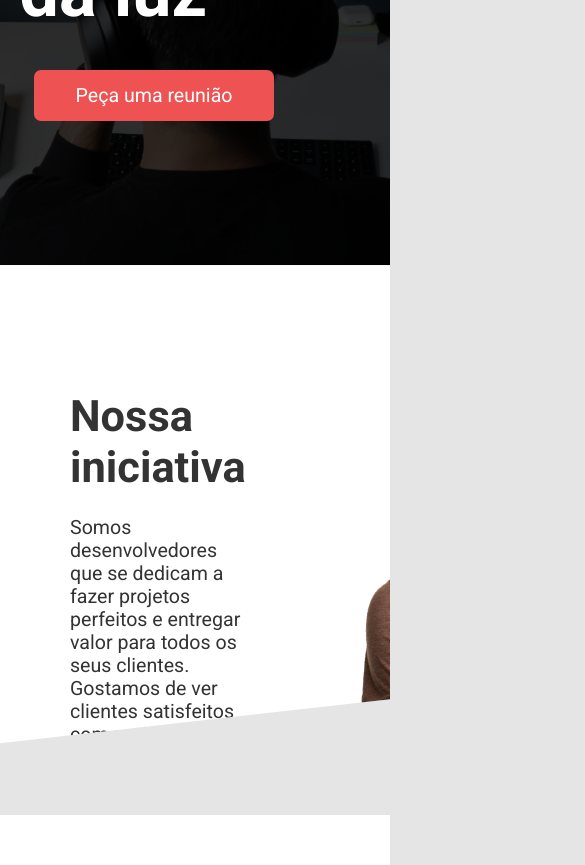
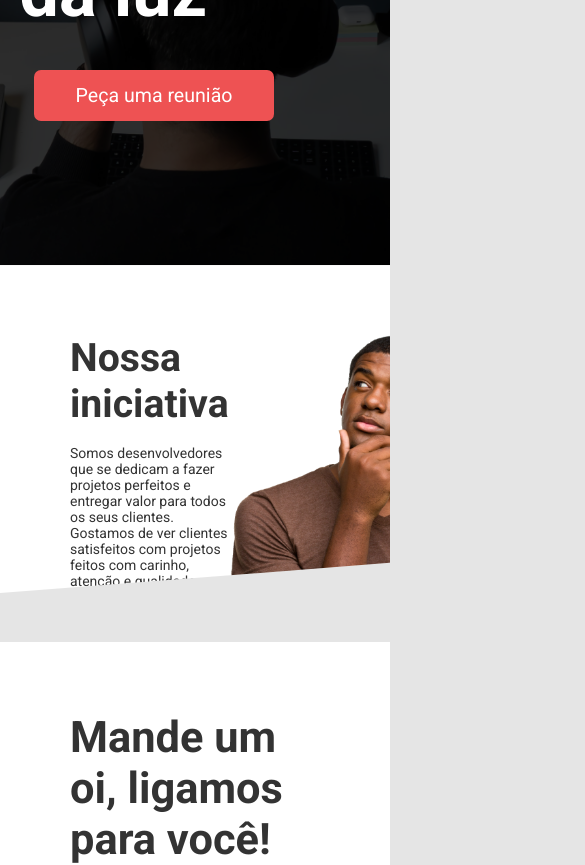
Before and after one commit to aleffreitas/Desafio-Front-end, a React (Create React App) app: page / in a window 390 px wide. Shown: the part 579-1444 px from the top of the page, 585 px wide, since content can reach past the window. Built offline with nearby package versions, Linux system fonts and the light colour scheme.

Commit message:
Iniciado responsivo

```diff
--- a/src/components/Banner/styles.js
+++ b/src/components/Banner/styles.js
@@ -48,4 +48,5 @@ export const Content = styled.div`
 
         }
     }
+
 `;
--- a/src/components/Description/index.js
+++ b/src/components/Description/index.js
@@ -10,7 +10,7 @@ export function Description() {
                     <h1>Nossa iniciativa</h1>
                     <p>Somos desenvolvedores que se dedicam a fazer projetos perfeitos e entregar valor para todos os seus clientes. Gostamos de ver clientes satisfeitos com projetos feitos com carinho, atenção e qualidade altíssima.</p>
                 </div>
-                <div>
+                <div className="img">
                     <img src={manImg} alt="" />
                 </div>
             </Content>
--- a/src/components/Description/style.js
+++ b/src/components/Description/style.js
@@ -25,5 +25,48 @@ export const Content = styled.div`
             margin-top: 1.6rem;
         }
 
+        img{
+            max-width: 15rem;
+        }
+
+    }
+
+    @media (max-width: 1024px) {
+
+        .description{
+            margin-top: 4rem;
+            padding: 0;
+
+            h1{
+                font-size: 3.1rem;
+            }
+
+            p{
+                font-size: 1.35rem;
+                margin-top: 1.6rem;
+            }
+        }
+
+    }
+
+    @media (max-width: 768px) {
+
+        .description{
+            margin-top: 0;
+            padding: 0;
+
+            h1{
+                font-size: 2.8rem;
+            }
+
+            p{
+                font-size: 1rem;
+                margin-top: 1.3rem;
+            }
+        }
+
+        img{
+            max-width: 19rem;
+        }
     }
 `;
--- a/src/components/Form/style.js
+++ b/src/components/Form/style.js
@@ -41,7 +41,7 @@ export const Content = styled.div`
         border: 1px solid #CDCDCD;
         border-radius: 0.5rem;
         margin-top: 0.2rem;
-        padding-left:0.8rem;
+        padding: 0.8rem;
         font-size: 1.2rem;
 
         &::placeholder{
```
